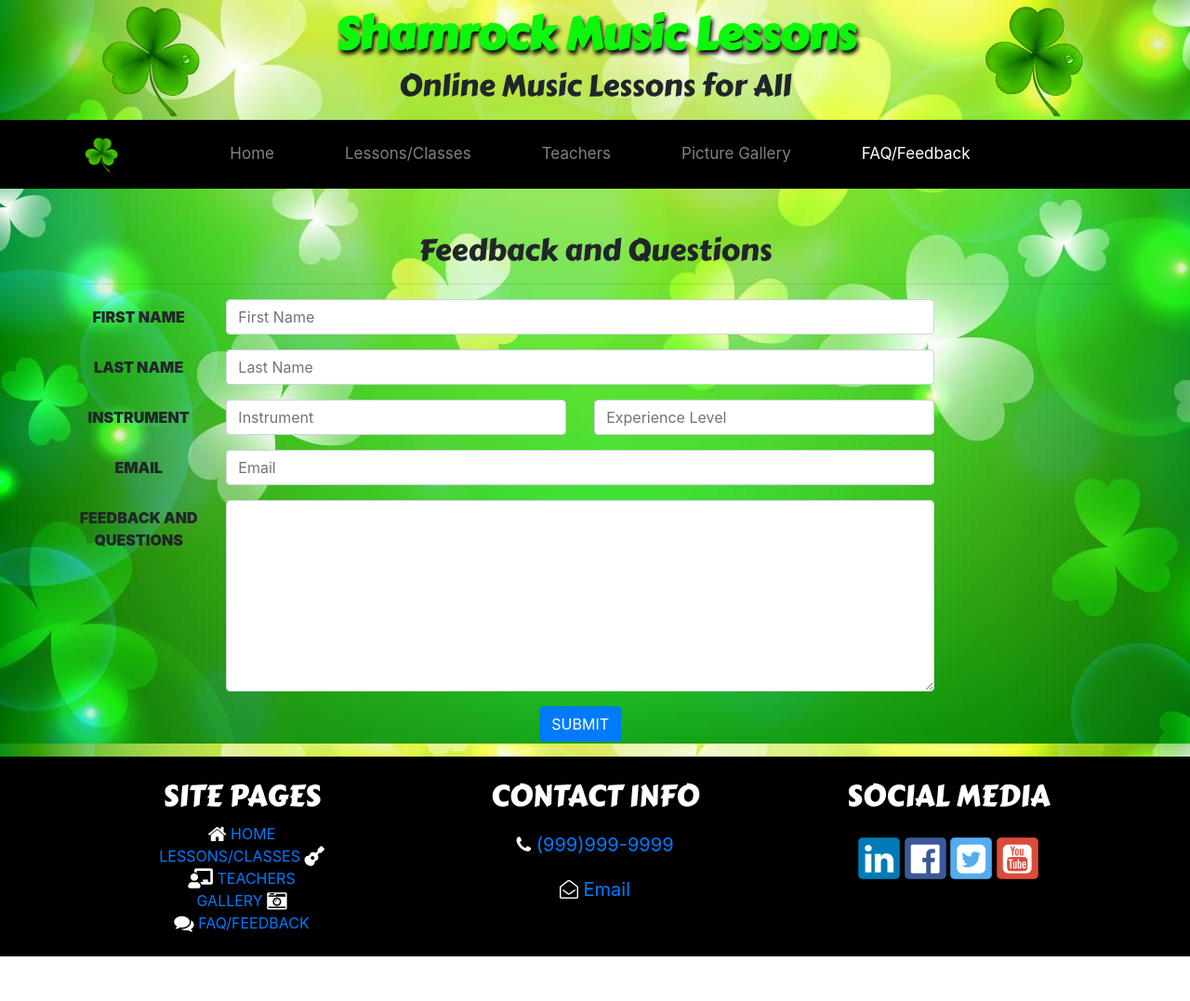
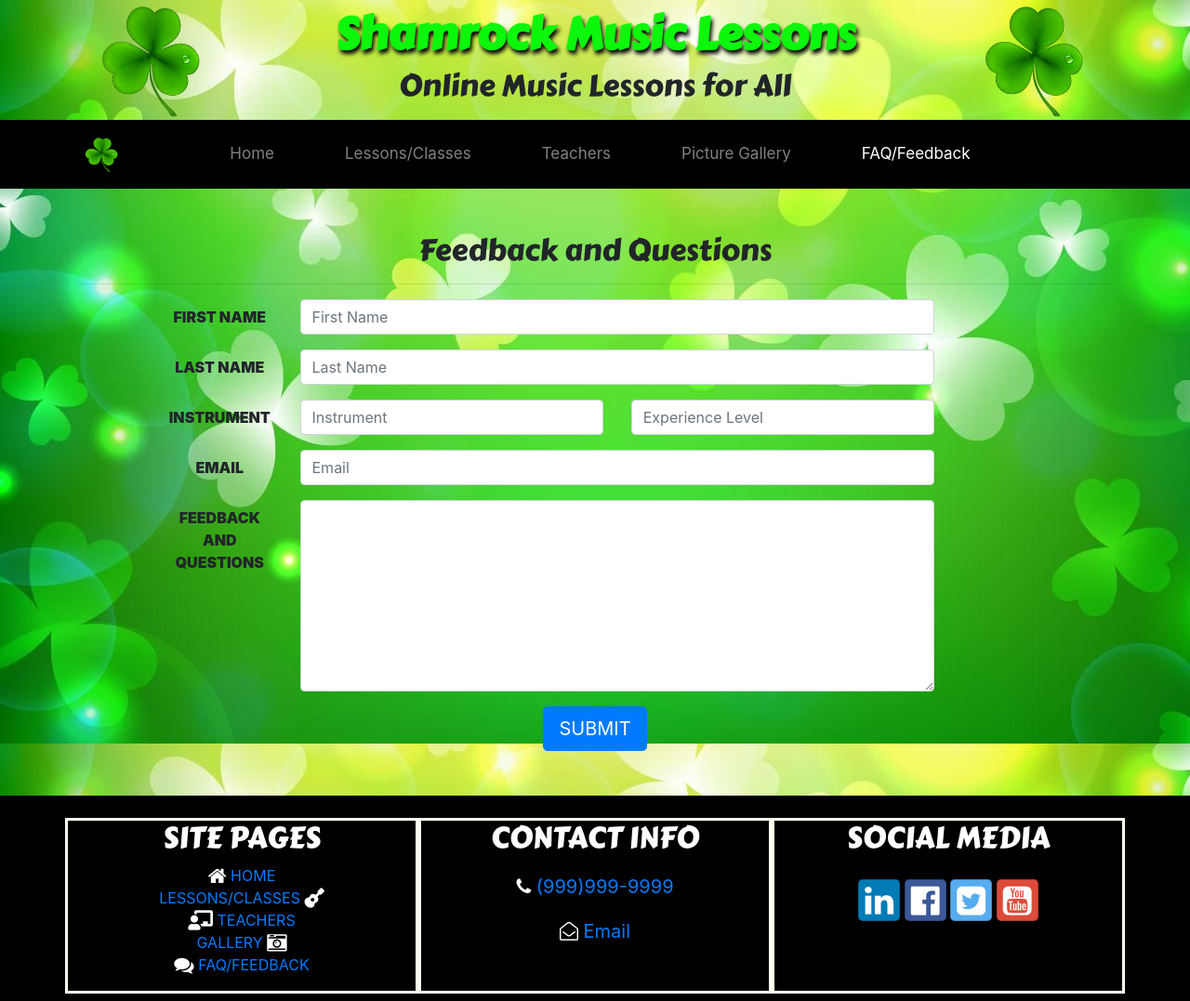
Before and after one commit to KevinPFleming/Shamrock, a website: page feedback.html in a window 1280 px wide. Shown: the whole page at 93% size. Before the commit the page ends 1029 px from the top, so only its background shows below. Drawn offline with nearby package versions, Linux system fonts and the light colour scheme.

Commit message:
Footer Border + Form Respacing

```diff
--- a/css/styles.css
+++ b/css/styles.css
@@ -58,12 +58,17 @@ nav a:hover {
 
 .site-footer {
     background-color: black;
+
 }
 
 .site-footer h2 {
     color: white;
 }
 
+.footer-div{
+    border-style: solid;
+    border-color: ivory;
+}
 
 .card-header {
     background-color: black;
--- a/feedback.html
+++ b/feedback.html
@@ -67,7 +67,7 @@
                 <h2> Feedback and Questions </h2>
                 <hr />
             </div>
-            <div class="col-10 text-center">
+            <div class=" offset-1 col-9 text-center">
                 <!-- Feedback Form -->
                 <form>
                     <div class="form-group row">
@@ -103,12 +103,12 @@
                             <textarea class="form-control" id="feedback" name="feedback" rows="8"></textarea>
                         </div>
                     </div>
-                    <div class="form-group row">
-                        <div class="offset-5 col-4">
-                            <button id="submitButton" type="submit" class="btn btn-primary"> SUBMIT </button>
-                        </div>
-                    </div>
                 </form>
+            </div>
+        </div>
+        <div class="row">
+            <div class="col-4 mx-auto text-center mb-5">
+                <button id="submitButton" type="submit" class="btn btn-primary btn-lg"> SUBMIT </button>
             </div>
         </div>
     </div>
@@ -127,14 +127,14 @@
                         <li><a href="#"><i class="fa fa-comments fa-lg"></i> FAQ/FEEDBACK</a></li>
                     </ul>
                 </div>
-                <div class="col-4 mt-4 mb-2 text-center">
+                <div class="col-4 mt-4 mb-2 text-center footer-div">
                     <h2> CONTACT INFO </h2>
                     <ul class="list-unstyled">
                         <li> <a role="button" class="btn btn-link btn-lg" href="tel:999-999-9999"><i class="fa fa-phone"></i> (999)999-9999</a></li>
                         <li> <a role="button" class="btn btn-link btn-lg" href="mailto: kpfguitar77@gmail.com"><i class="fa fa-envelope-open-o"></i> Email </a></li>
                     </ul>
                 </div>
-                <div class="col-4 mt-4 mb-2 text-center">
+                <div class="col-4 mt-4 mb-2 text-center footer-div">
                     <h2> SOCIAL MEDIA </h2>
                     <div class="mt-4">
                         <a class="btn btn-social-icon btn-linkedin btn-lg" href="www.linkedin.com"><i class="fa fa-linkedin"></i></a>
```
Also changed, not shown: gallery.html (+2 -2 lines), index.html (+4 -4 lines), lessons.html (+2 -2 lines), teachers.html (+2 -2 lines).
